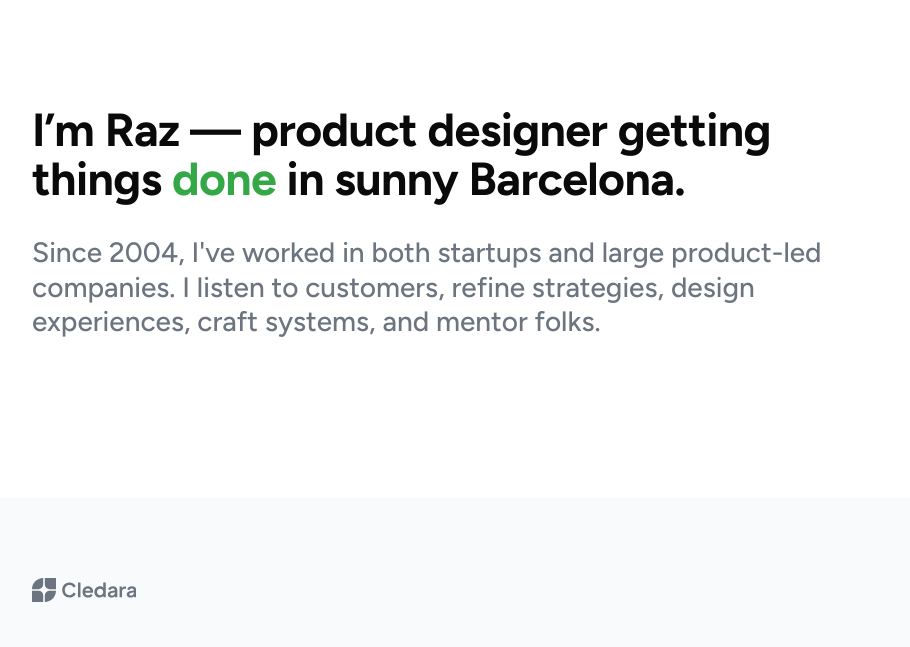
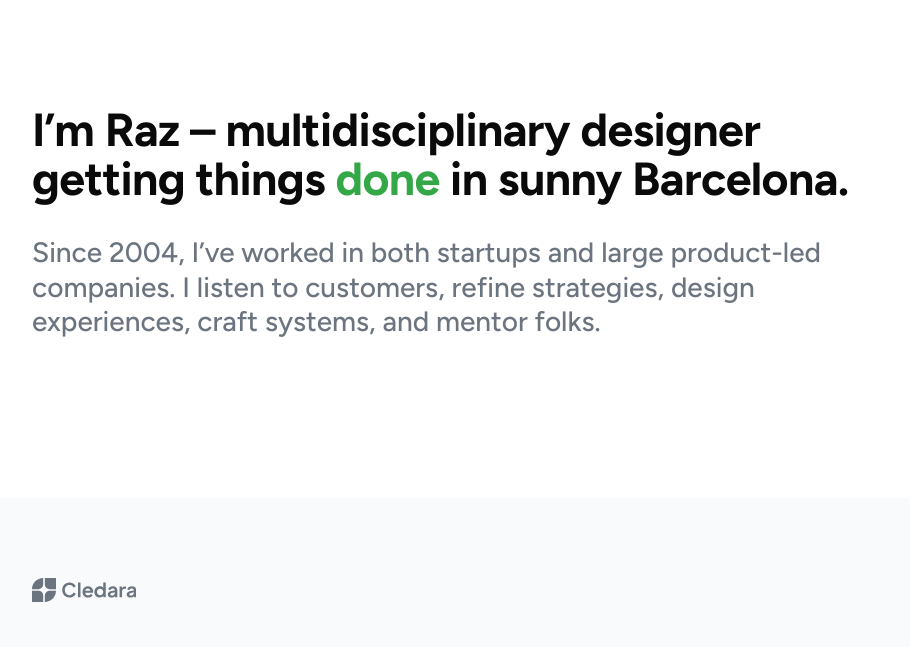
Before and after one commit to razvantirboaca/helloraz, an Eleventy site: page src/index.njk in a window 1280 px wide. Shown: the part 134-781 px from the top of the page, without its empty margins (184-1094 px from the left). Built offline with nearby package versions, Linux system fonts and the light colour scheme; Eleventy itself is replaced by a stand-in of ours; files that its build step writes are made by us from their sources.

Commit message:
Fix: Improves copy

```diff
--- a/src/index.njk
+++ b/src/index.njk
@@ -15,8 +15,8 @@ layout: base
 
 <main class="flex-auto">
     <section class="mx-auto max-w-xl md:max-w-2xl lg:max-w-4xl px-6 py-8 md:py-20">
-        <h1 class="text-3xl md:text-4xl lg:text-6xl text-neutral-strong font-bold tracking-[-.6px]">I’m Raz — product designer getting things <span class="text-primary">done</span> in sunny Barcelona.</h1>
-        <p class="mt-8 text-lg md:text-2xl lg:text-3xl">Since 2004, I've worked in both startups and large product-led companies. I listen to customers, refine strategies, design experiences, craft systems, and mentor folks.</p>
+        <h1 class="text-3xl md:text-4xl lg:text-6xl text-neutral-strong font-bold tracking-[-.6px]">I’m Raz – multidisciplinary designer getting things <span class="text-primary">done</span> in sunny Barcelona.</h1>
+        <p class="mt-8 text-lg md:text-2xl lg:text-3xl">Since 2004, I’ve worked in both startups and large product-led companies. I listen to customers, refine strategies, design experiences, craft systems, and mentor folks.</p>
     </section>
     <section class="mx-auto max-w-xl md:max-w-2xl lg:max-w-6xl py-12 sm:px-6 md:py-20 space-y-16 lg:space-y-32">
         <article class="sm:-mx-8 md:-mx-12 lg:mx-0 bg-neutral-weakest sm:rounded">
```
